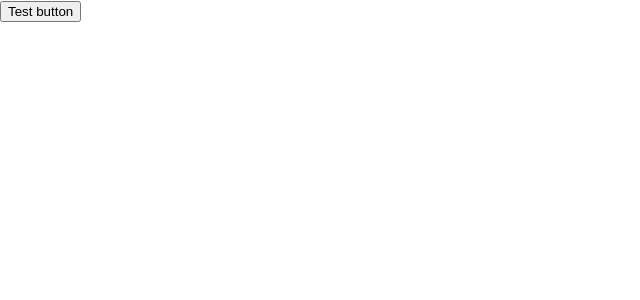
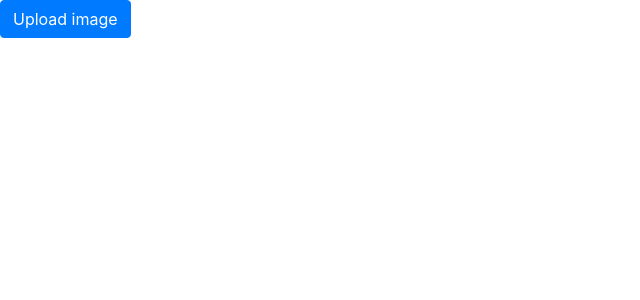
Before and after one commit to Diddy42/unhidden_layers, a React (Create React App) app in the folder webapp/client/unhidden_layers/: page / in a window 1280 px wide. Shown: the top 300 px of the page, without its empty margins (0-640 px from the left). Built offline with nearby package versions, Linux system fonts and the light colour scheme.

Commit message:
WIP: basic functionality (exchange images client/server)

```diff
--- a/webapp/client/unhidden_layers/public/index.html
+++ b/webapp/client/unhidden_layers/public/index.html
@@ -40,4 +40,12 @@
       To create a production bundle, use `npm run build` or `yarn build`.
     -->
   </body>
+
+  <link
+  rel="stylesheet"
+  href="https://maxcdn.bootstrapcdn.com/bootstrap/4.5.0/css/bootstrap.min.css"
+  integrity="sha384-9aIt2nRpC12Uk9gS9baDl411NQApFmC26EwAOH8WgZl5MYYxFfc+NcPb1dKGj7Sk"
+  crossorigin="anonymous"
+/>
+
 </html>
--- a/webapp/client/unhidden_layers/src/App.js
+++ b/webapp/client/unhidden_layers/src/App.js
@@ -1,7 +1,7 @@
 import React from 'react';
-import logo from './logo.svg';
 import './App.css';
-import Button from 'react-bootstrap/Button'
+import 'bootstrap/dist/css/bootstrap.min.css';
+import UploadImgButton from './UploadImgButton.js'
 
 class App extends React.Component {
   constructor(props){
@@ -10,16 +10,25 @@ class App extends React.Component {
 
   render(){
     return <>
-      <Button onClick={() => this.testGet()}>
-      Test button
-      </Button>
+      <UploadImgButton/>
     </>
   }
 
+  /*
+  fetch example
   testGet = () => {
     fetch('http://localhost:8080/')
       .then(res => console.log(res))
   }
+  */
 }
 
 export default App;
+
+/*
+Show a basic model with all the layers of the cnn.
+After the user uploads a picture, the server sends all the mid-output images to the client (a set number, like 5 random for each layer).
+The client displays them.
+
+WIP right now: the user uploads the image, the server sends the mid-output images and the client saves them and displays them.
+*/
--- /dev/null
+++ b/webapp/client/unhidden_layers/src/UploadImgButton.js
@@ -0,0 +1,22 @@
+import React from 'react';
+import Button from 'react-bootstrap/Button'
+
+class UploadImgButton extends React.Component {
+    constructor(props){
+        super(props)
+    }
+
+    render(){
+        return <>
+            <Button onClick={ () => this.handleClick() }>
+                Upload image
+            </Button>
+        </>
+    }
+
+    handleClick = () => {
+        console.log('i should upload the image now')
+    }
+}
+
+export default UploadImgButton
```
Also changed, not shown: 1 other file (tests, documents, lock files or other folders).
